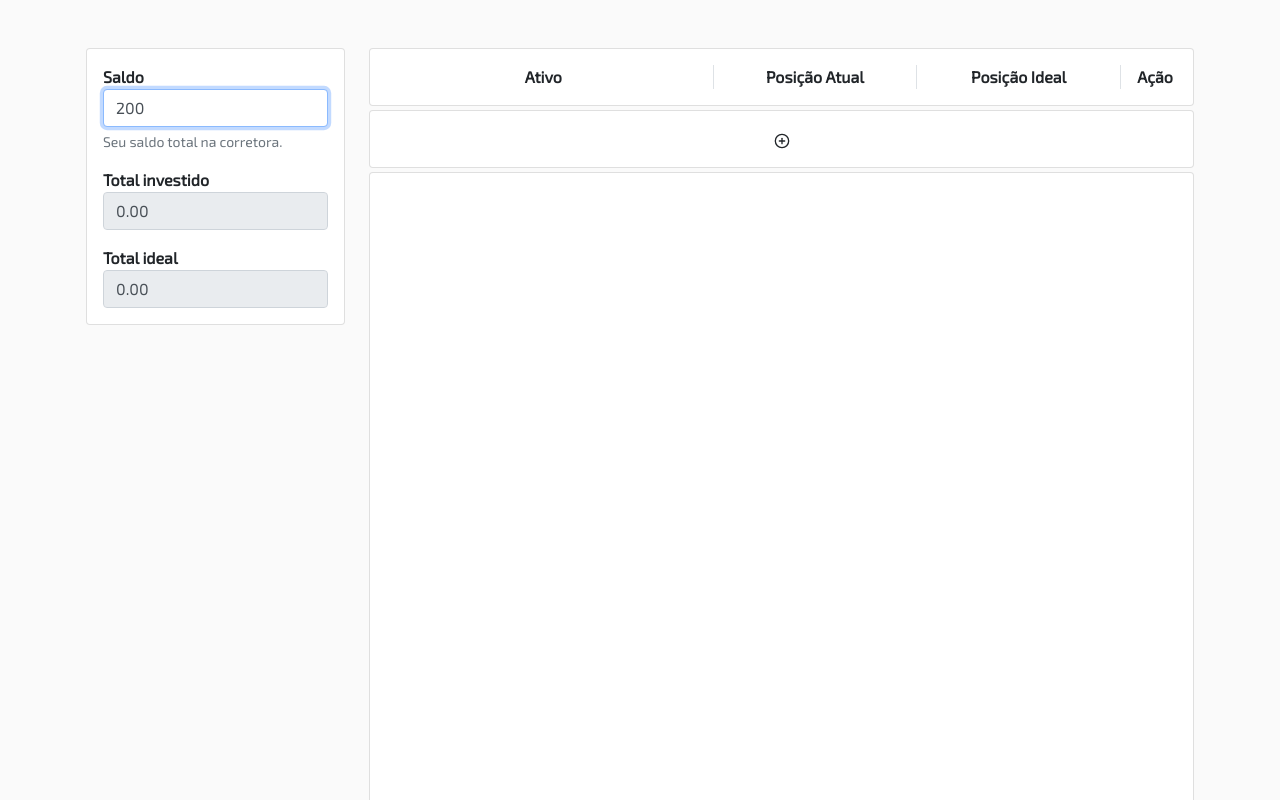
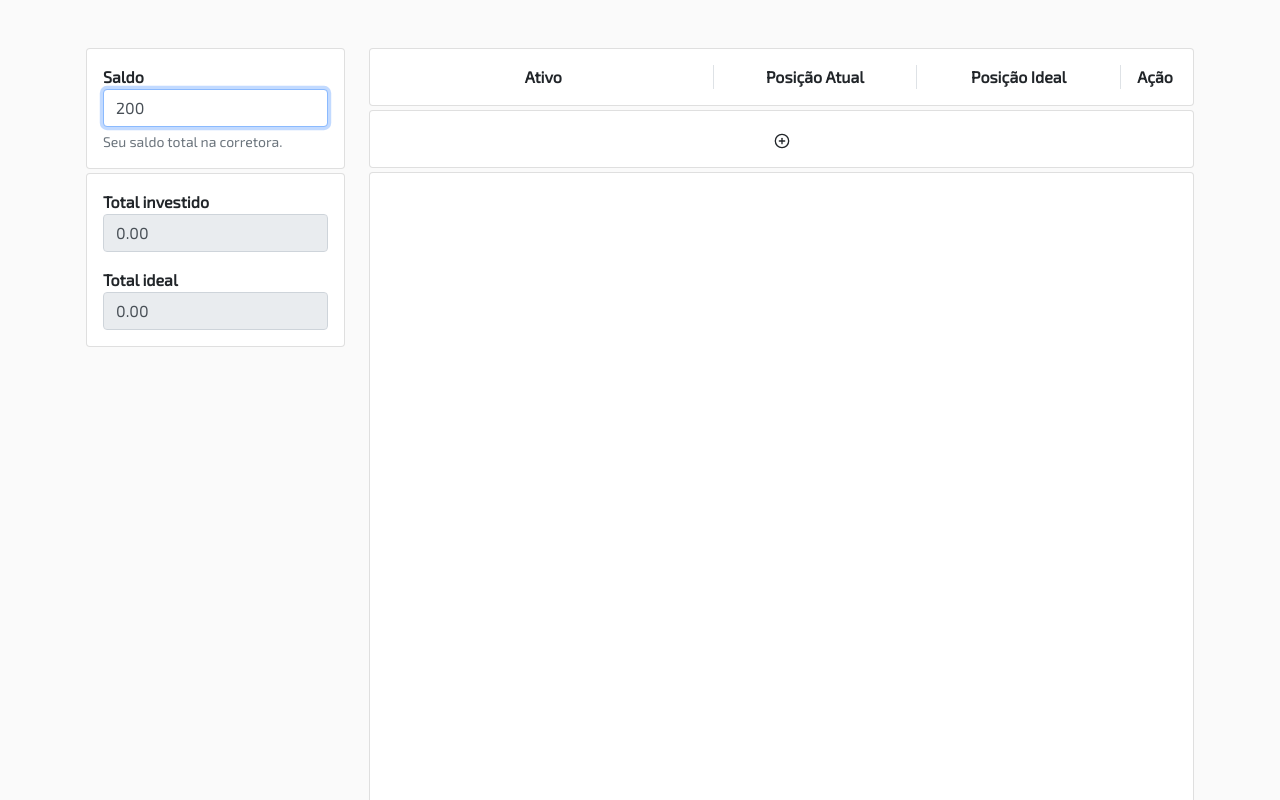
Before and after one commit to danjsillva/planilhapit-web, a React (Create React App) app: page / in a window 1280 px wide. Shown: the top 800 px of the page. Built offline with nearby package versions, Linux system fonts and the light colour scheme; the HTML template or start-up script is replaced by a standard one.

Commit message:
fix: ajustes no layout da pagina principal

```diff
--- a/src/components/Sidebar.js
+++ b/src/components/Sidebar.js
@@ -16,7 +16,12 @@ const AssetForm = () => {
                         <input value={saldo} onChange={e => setSaldo(e.target.value)} className="form-control" autoFocus />
                         <div className="form-text">Seu saldo total na corretora.</div>
                     </div>
-                    <div className="col-6 col-lg-12 mt-3">
+                </div>
+            </div>
+
+            <div className="card card-body mt-1">
+                <div className="row">
+                    <div className="col-6 col-lg-12">
                         <label htmlFor="">Total investido</label>
                         <input value={assets.reduce((total, asset) => total + (asset.price * asset.amount), 0).toFixed(2)} className="form-control" readOnly />
                     </div>
```
